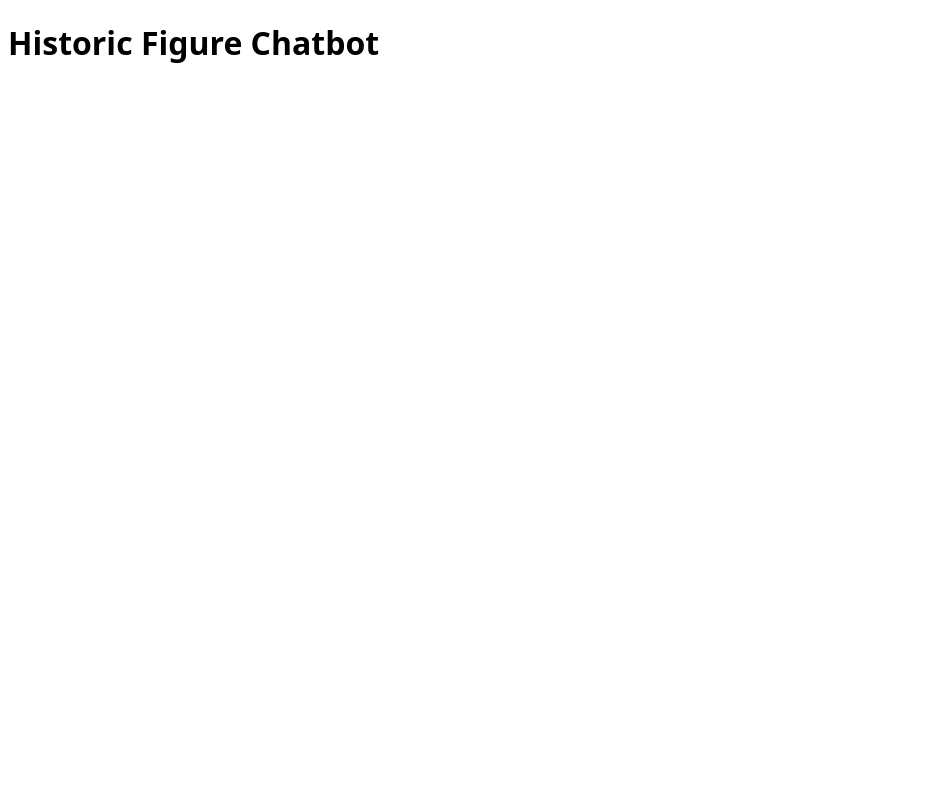
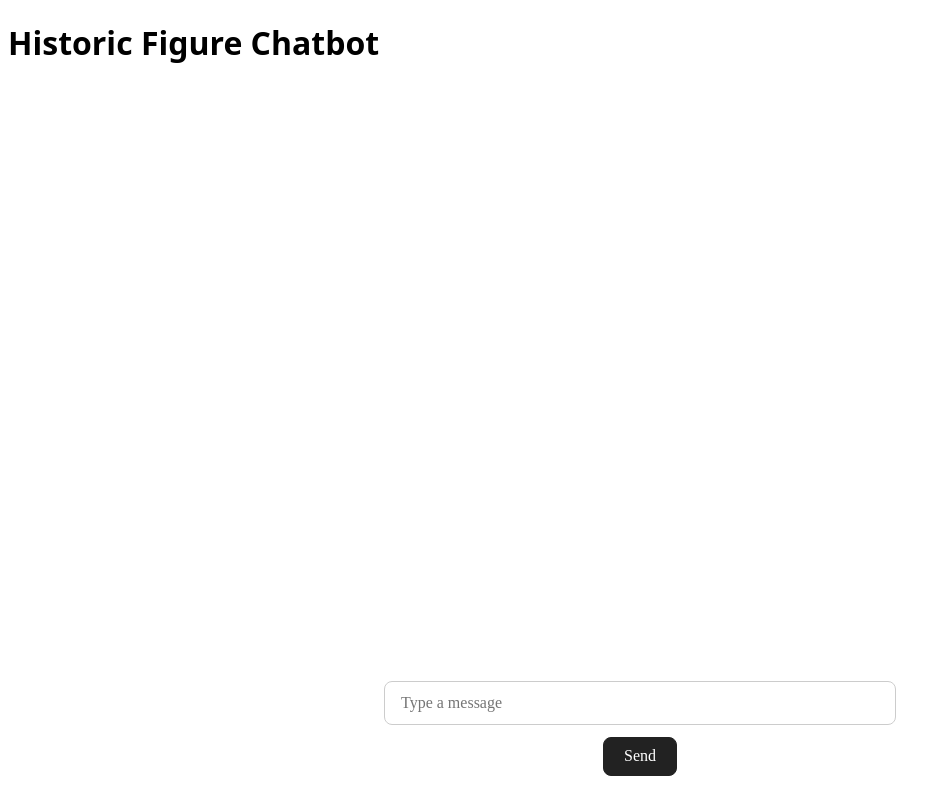
Before and after one commit to RubenM0/historic-figure-chatbot, a React (Vite) app: page / in a window 1280 px wide. Shown: the whole page, without its empty margins (0-949 px from the left). Built offline with nearby package versions, Linux system fonts and the light colour scheme.

Commit message:
feat: add basic chatbox and send UI with typing

```diff
--- a/src/App.jsx
+++ b/src/App.jsx
@@ -1,9 +1,11 @@
 import './App.css'
+import Composer from './Composer.jsx'
 
 function App() {
   return (
     <div>
       <h1>Historic Figure Chatbot</h1>
+      <Composer />
     </div>
   )
 }
--- /dev/null
+++ b/src/Composer.css
@@ -0,0 +1,30 @@
+.composer {
+  position: fixed;
+  bottom: 1.5rem;
+  left: 50%;
+  transform: translateX(-50%);
+  display: flex;
+  flex-direction: column;
+  align-items: center;
+  gap: 0.75rem;
+  width: min(32rem, calc(100% - 2rem));
+}
+
+.composer-input {
+  box-sizing: border-box;
+  width: 100%;
+  padding: 0.75rem 1rem;
+  border: 1px solid #ccc;
+  border-radius: 0.5rem;
+  font: inherit;
+}
+
+.composer-button {
+  padding: 0.6rem 1.25rem;
+  border: 1px solid #222;
+  border-radius: 0.5rem;
+  background: #222;
+  color: #fff;
+  font: inherit;
+  cursor: pointer;
+}
--- /dev/null
+++ b/src/Composer.jsx
@@ -0,0 +1,30 @@
+import { useState } from 'react'
+import './Composer.css'
+
+function Composer() {
+  const [text, setText] = useState('')
+
+  return (
+    <form
+      className="composer"
+      onSubmit={(event) => {
+        event.preventDefault()
+        setText('')
+      }}
+    >
+      <input
+        className="composer-input"
+        type="text"
+        value={text}
+        onChange={(event) => setText(event.target.value)}
+        placeholder="Type a message"
+        aria-label="Message"
+      />
+      <button className="composer-button" type="submit">
+        Send
+      </button>
+    </form>
+  )
+}
+
+export default Composer
```
